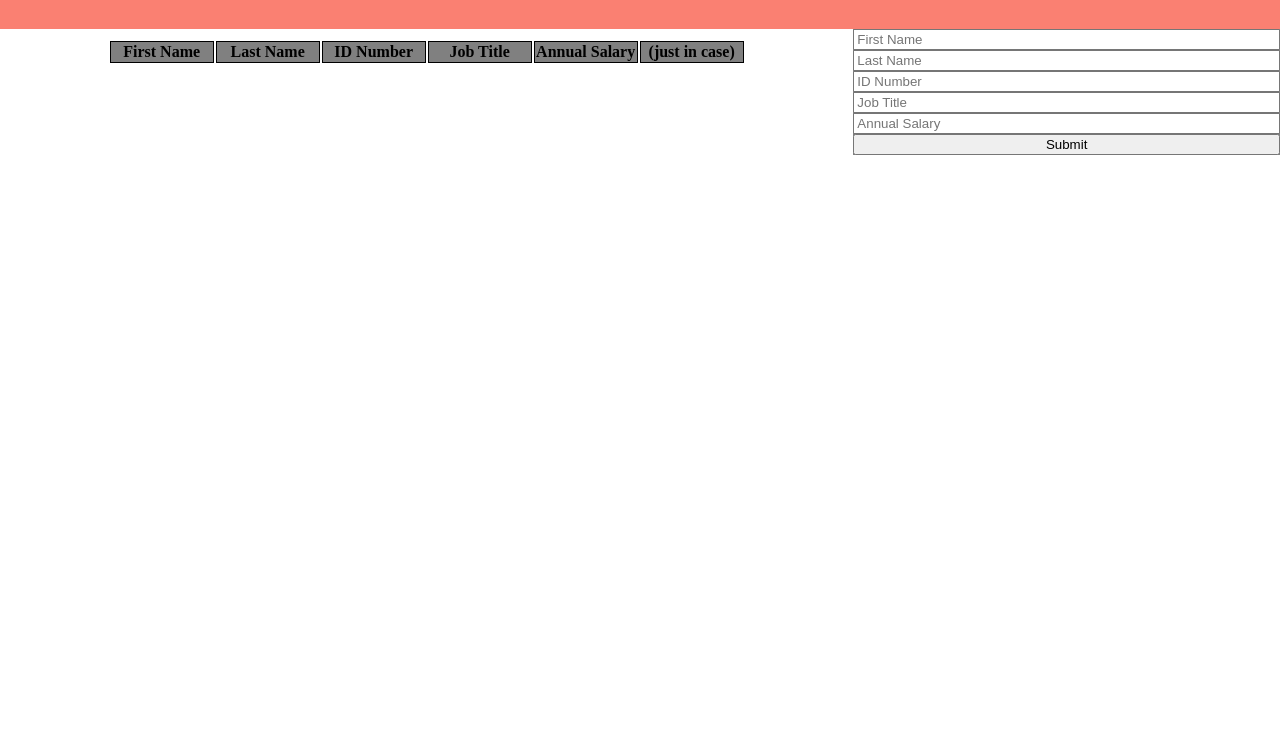
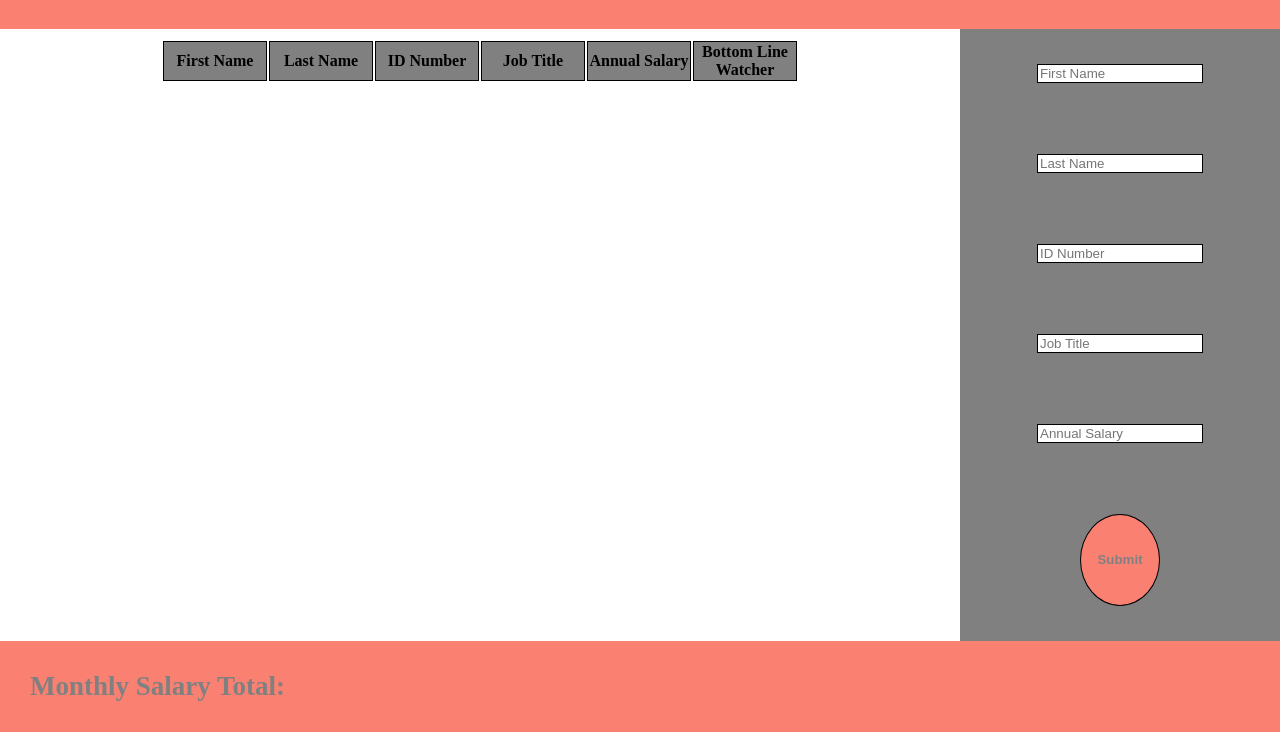
Before and after one commit to conceptcollector/weekend-jquery-salary-calculator, a plain HTML site: page index.html in a window 1280 px wide. Shown: the part 68-800 px from the top of the page. Drawn offline with Linux system fonts and the light colour scheme.

Commit message:
completed base mode

```diff
--- a/index.html
+++ b/index.html
@@ -20,7 +20,7 @@
                     <th>ID Number</th>
                     <th>Job Title</th>
                     <th>Annual Salary</th>
-                    <th>(just in case)</th>
+                    <th>Bottom Line Watcher</th>
                 </thead>
                 <tbody class="employeeDetails">
                 </tbody>
@@ -35,6 +35,6 @@
             <button id="submitButton">Submit</button>
         </div>
     </div>
-    <footer>Employee Salary Total: <span id="salaryTotal"></span></footer>
+    <footer>Monthly Salary Total: <span id="salaryTotal"></span></footer>
 </body>
 </html>
--- a/style.css
+++ b/style.css
@@ -1,5 +1,8 @@
 body {
     margin: 0;
+    display: grid;
+    grid-template-rows: auto 1fr auto;
+    min-height: 100vh;
 }
 
 h1 {
@@ -12,21 +15,14 @@ h1 {
 
 .wrapper {
     display: grid;
-    grid-template-columns: 2fr 1fr;
-    grid-template-rows: auto 1fr auto;
-    min-height: 100vh;
-}
-
-.one {
-    grid-area: "content";
+    grid-template-columns: 3fr 1fr;
 }
 
 .two {
-    background-color: gray;
-    grid-area: "sidebar";
     display: flex;
     flex-direction: column;
-    justify-content: center;
+    justify-content: space-around;
+    background-color: gray;
 }
 
 table {
@@ -44,11 +40,29 @@ th {
     width: 100px;
 }
 
+.inputs {
+    width: 50%;
+    margin-left: auto;
+    margin-right: auto;
+    border: solid black 1px;
+}
+
+#submitButton {
+    width: 25%;
+    height: 15%;
+    margin-left: auto;
+    margin-right: auto;
+    border-radius: 100%;
+    background-color: salmon;
+    color: gray;
+    font-weight: bold;
+    border: solid black 1px;
+}
+
 footer {
     background-color: salmon;
     color: gray;
     font-size: 27px;
     font-weight: 600;
     padding: 30px;
-    grid-area: "footer";
 }
```
